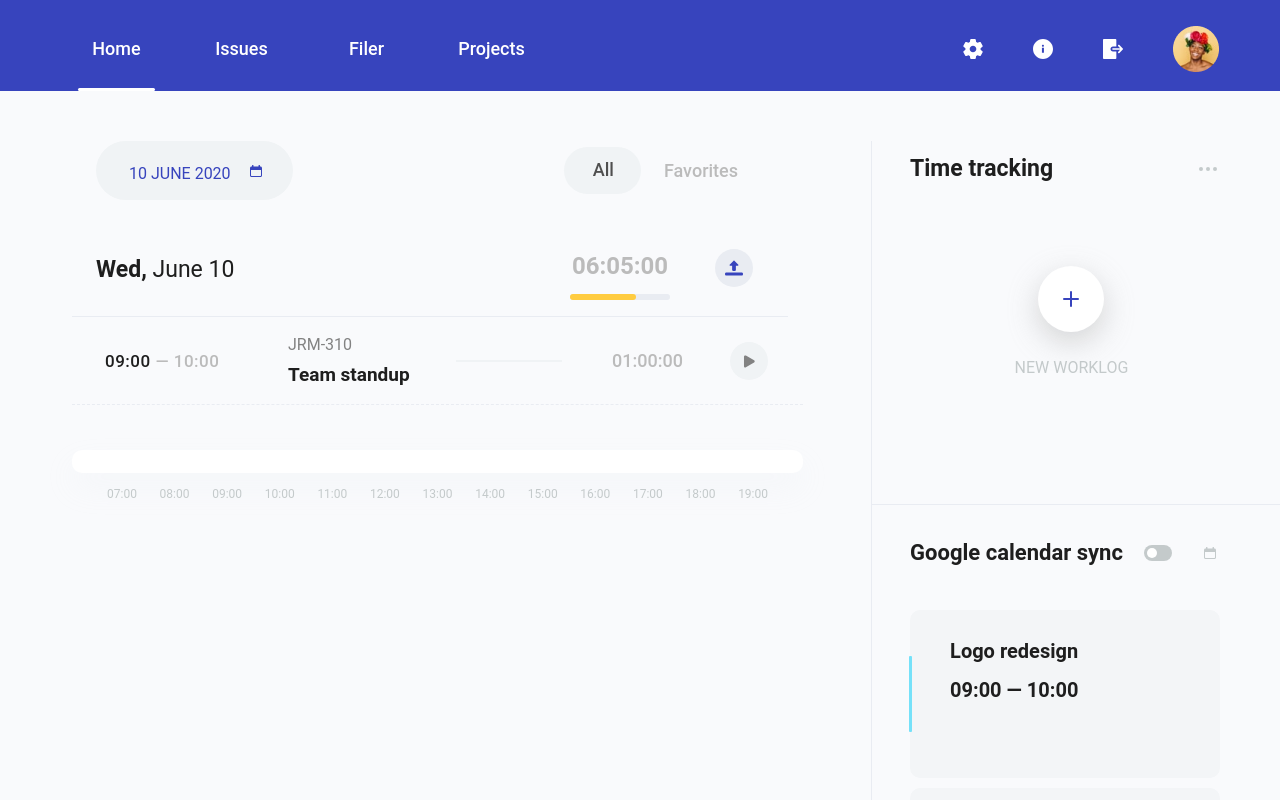
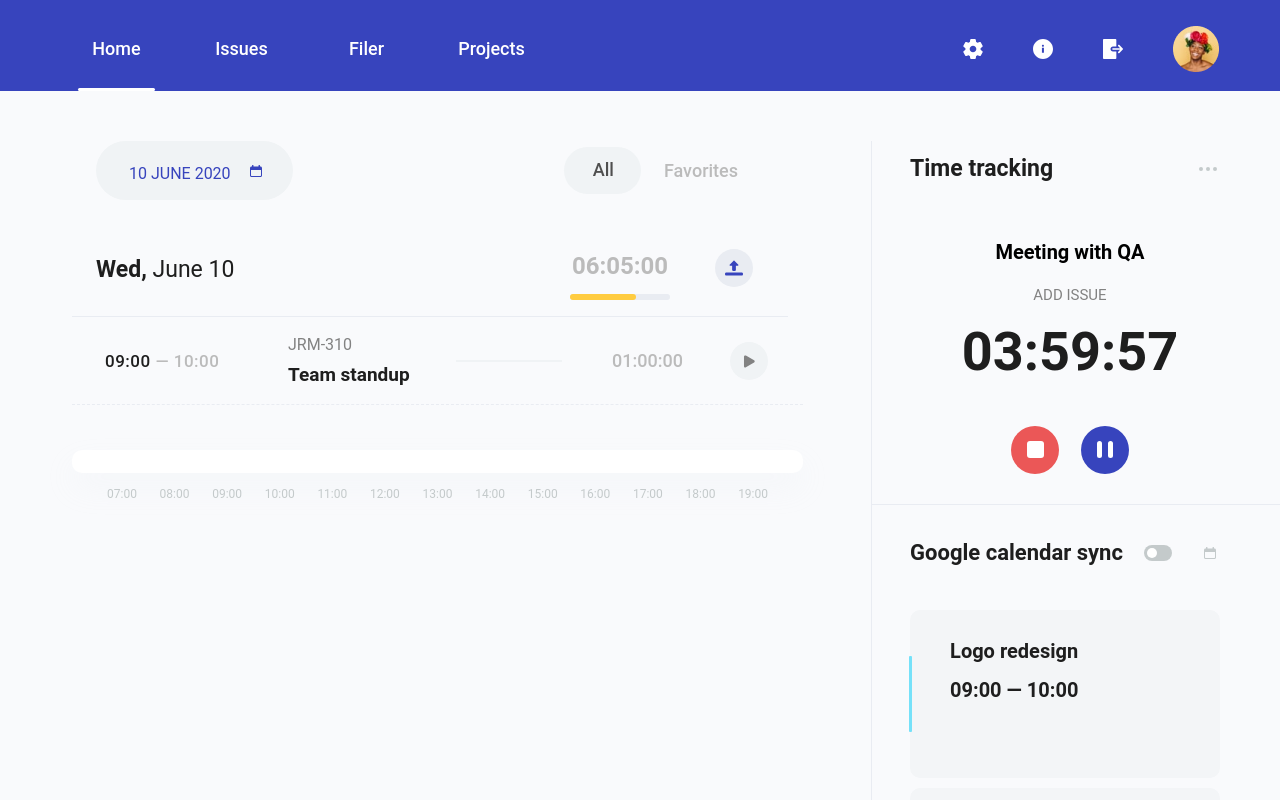
Before and after one commit to irina-lu/time-tracker-reactjs, a React (Create React App) app: page / in a window 1280 px wide. Both pictures are taken after a click on the button "Add new worklog". Shown: the top 800 px of the page. Built offline with nearby package versions, Linux system fonts and the light colour scheme.

Commit message:
Timer realization; appearing popup

```diff
--- a/package.json
+++ b/package.json
@@ -6,6 +6,7 @@
     "@testing-library/jest-dom": "^4.2.4",
     "@testing-library/react": "^9.5.0",
     "@testing-library/user-event": "^7.2.1",
+    "moment": "^2.27.0",
     "node-sass": "^4.14.1",
     "react": "^16.13.1",
     "react-dom": "^16.13.1",
--- a/src/App.js
+++ b/src/App.js
@@ -1,18 +1,22 @@
-import React from "react";
+import React, { useState } from "react";
 import Header from "./Header/Header";
 import Main from "./Main/Main";
 import PopupNewWorklog from "./Modal/PopupNewWorklog";
-import Overlay from "./Modal/Overlay";
 import Notification from "./Modal/Notification";
 
 function App() {
+  const [isStoppedTimer, setStoppedTimer] = useState(false);
+
+  function openPopup(isStoppedTimer) {
+    setStoppedTimer(isStoppedTimer);
+  }
+
   return (
     <div className="time-tracker-app">
       <Header />
-      <Main />
-      {/* <Overlay />
-      <PopupNewWorklog />
-      <Notification /> */}
+      <Main openPopup={openPopup} />
+      {isStoppedTimer ? <PopupNewWorklog openPopup={openPopup} /> : null}
+      {/* <Notification /> */}
     </div>
   );
 }
--- a/src/Main/Main.js
+++ b/src/Main/Main.js
@@ -4,12 +4,12 @@ import MainScreen from "../MainScreen/MainScreen";
 import TimeTracking from "../TimeTracking/TimeTracking";
 import GoogleSync from "../GoogleSync/GoogleSync";
 
-function Main() {
+function Main(props) {
   return (
     <main className="page-main">
       <h1 className="visually-hidden">Time Tracker</h1>
       <MainScreen />
-      <TimeTracking />
+      <TimeTracking openPopup={props.openPopup} />
       <GoogleSync />
     </main>
   );
--- a/src/Modal/PopupNewWorklog.js
+++ b/src/Modal/PopupNewWorklog.js
@@ -2,8 +2,17 @@ import React from "react";
 import "./PopupNewWorklog.scss";
 import Slider from "./Slider";
 
-function PopupNewWorklog() {
+function PopupNewWorklog(props) {
+  const isClosed = false;
+
+  function closePopup(e) {
+    e.preventDefault();
+    console.log("click");
+    props.openPopup(isClosed);
+  }
+
   return (
+    <div className="overlay">
       <section className="popup-new-worklog">
         <h2 className="popup-new-worklog__title">New worklog</h2>
         <form className="popup-new-worklog__form" method="POST">
@@ -36,12 +45,17 @@ function PopupNewWorklog() {
             <button className="popup-new-worklog__submit">
               <span className="visually-hidden">Span</span>
             </button>
-          <button className="popup-new-worklog__close" disabled>
+            <button
+              type="button"
+              className="popup-new-worklog__close"
+              onClick={closePopup}
+            >
               <span className="visually-hidden">Close</span>
             </button>
           </div>
         </form>
       </section>
+    </div>
   );
 }
 
--- a/src/Modal/PopupNewWorklog.scss
+++ b/src/Modal/PopupNewWorklog.scss
@@ -115,11 +115,12 @@
 .popup-new-worklog__close {
     position: relative;
     border: none;
-    background-color: $background-page;
+    background-color: $white;
     width: 45px;
     height: 45px;
     border-radius: 50%;
     cursor: pointer;
+    box-shadow: 0px 7px 15px rgba(148, 156, 160, 0.13);
 
     &::before {
         position: absolute;
@@ -130,7 +131,7 @@
         height: 2px;
         border-radius: 5px;
         transform: rotate(-45deg);
-        background-color: $font-gray;
+        background-color: $error;
     }
 
     &::after {
@@ -142,6 +143,17 @@
         height: 2px;
         border-radius: 5px;
         transform: rotate(45deg);
-        background-color: $font-gray;
+        background-color: $error;
     }
 }
+
+.overlay {
+    display: block;
+    position: fixed;
+    top: 0;
+    left: 0;
+    width: 100%;
+    height: 100%;
+    z-index: 1;
+    background-color: rgba(41, 41, 41, 0.2);
+}
--- a/src/TimeTracking/ActiveWorklog.js
+++ b/src/TimeTracking/ActiveWorklog.js
@@ -1,13 +1,67 @@
-import React from "react";
+import React, { useState, useEffect, useRef } from "react";
+import moment from "moment";
 import "./ActiveWorklog.scss";
 
-function ActiveWorklog() {
+function ActiveWorklog(props) {
+  const [sec, setSec] = useState(14395);
+  const [classButton, setClassButton] = useState(
+    "active-worklog__btn-pause_run"
+  );
+  const [isPaused, setPaused] = useState(false);
+  const [isStopped, setStopped] = useState(true);
+  const startTime = useRef(null);
+  const endTime = useRef(null);
+
+  useEffect(() => {
+    startTime.current = moment().format("hh:mm");
+    console.log(startTime.current);
+  }, []);
+
+  useEffect(() => {
+    if (!isPaused) {
+      const fourHours = 14400;
+      if (sec === fourHours) {
+        stopTimer();
+        return;
+      }
+      const interval = setInterval(() => {
+        setSec((sec) => sec + 1);
+      }, 1000);
+      return () => clearInterval(interval);
+    }
+  }, [isPaused, sec]);
+
+  const min = sec / 60;
+  const displaySec = (sec % 60).toString().padStart(2, "0");
+  const displayMin = Math.floor(min % 60)
+    .toString()
+    .padStart(2, "0");
+  const displayHour = Math.floor(min / 60);
+
+  function pauseTimer() {
+    if (classButton) {
+      setClassButton("");
+      setPaused(true);
+    } else {
+      setClassButton("active-worklog__btn-pause_run");
+      setPaused(false);
+    }
+  }
+
+  function stopTimer() {
+    setPaused(true);
+    setClassButton("");
+    endTime.current = moment().format("hh:mm");
+    console.log(endTime.current);
+    props.openPopup(isStopped);
+  }
+
   return (
     <div className="active-worklog">
       <p className="active-worklog__input-wrapper">
         <label
           className="active-worklog__label visually-hidden"
-          for="worklog-name"
+          htmlFor="worklog-name"
         >
           Add worklog name
         </label>
@@ -17,13 +71,13 @@ function ActiveWorklog() {
           id="worklog-name"
           name="worklog-name"
           placeholder="Add worklog name"
-          value="Meeting with QA"
+          defaultValue="Meeting with QA"
         />
       </p>
       <p className="active-worklog__input-wrapper">
         <label
           className="active-worklog__label visually-hidden "
-          for="issue-name"
+          htmlFor="issue-name"
         >
           Add issue
         </label>
@@ -35,12 +89,18 @@ function ActiveWorklog() {
           placeholder="Add issue"
         />
       </p>
-      <span className="active-worklog__timer">01:15:00</span>
+      <span className="active-worklog__timer">{`0${displayHour}:${displayMin}:${displaySec}`}</span>
       <div className="active-worklog__btn-wrapper">
-        <button className="active-worklog__btn active-worklog__btn-stop">
+        <button
+          className="active-worklog__btn active-worklog__btn-stop"
+          onClick={stopTimer}
+        >
           <span className="visually-hidden">Stop</span>
         </button>
-        <button className="active-worklog__btn active-worklog__btn-pause active-worklog__btn-pause_run">
+        <button
+          className={`active-worklog__btn active-worklog__btn-pause ${classButton}`}
+          onClick={pauseTimer}
+        >
           <span className="visually-hidden">Pause</span>
         </button>
       </div>
--- a/src/TimeTracking/NewWorklog.js
+++ b/src/TimeTracking/NewWorklog.js
@@ -1,10 +1,10 @@
 import React from "react";
 import "./NewWorklog.scss";
 
-function NewWorklog() {
+function NewWorklog({ openTimer }) {
   return (
     <div className="new-worklog">
-      <button className="new-worklog__btn">
+      <button className="new-worklog__btn" onClick={openTimer}>
         <span className="visually-hidden">Add new worklog</span>
       </button>
       <p className="new-worklog__phrase">NEW WORKLOG</p>
--- a/src/TimeTracking/TimeTracking.js
+++ b/src/TimeTracking/TimeTracking.js
@@ -1,10 +1,16 @@
-import React from "react";
+import React, { useState } from "react";
 import "./TimeTracking.scss";
 import WorklogOptions from "../WorklogOptions/WorklogOptions";
 import NewWorklog from "./NewWorklog";
 import ActiveWorklog from "./ActiveWorklog";
 
-function TimeTracking() {
+function TimeTracking(props) {
+  const [isVisible, setVisible] = useState(true);
+
+  function openTimer() {
+    setVisible(!isVisible);
+  }
+
   return (
     <section className="time-tracking">
       <div className="time-tracking__title-wrapper">
@@ -17,8 +23,14 @@ function TimeTracking() {
           <WorklogOptions />
         </div>
       </div>
-      <NewWorklog />
-      {/* <ActiveWorklog /> */}
+      {isVisible ? (
+        <NewWorklog openTimer={openTimer} />
+      ) : (
+        <ActiveWorklog openPopup={props.openPopup} />
+      )}
+      {/* <NewWorklog startTimer={startTimer} isVisible={isVisible} />
+
+      <ActiveWorklog isVisible={isVisible} /> */}
     </section>
   );
 }
```
Also changed, not shown: 1 other file (tests, documents, lock files or other folders). Lines whose indentation alone changed are shown as unchanged.
